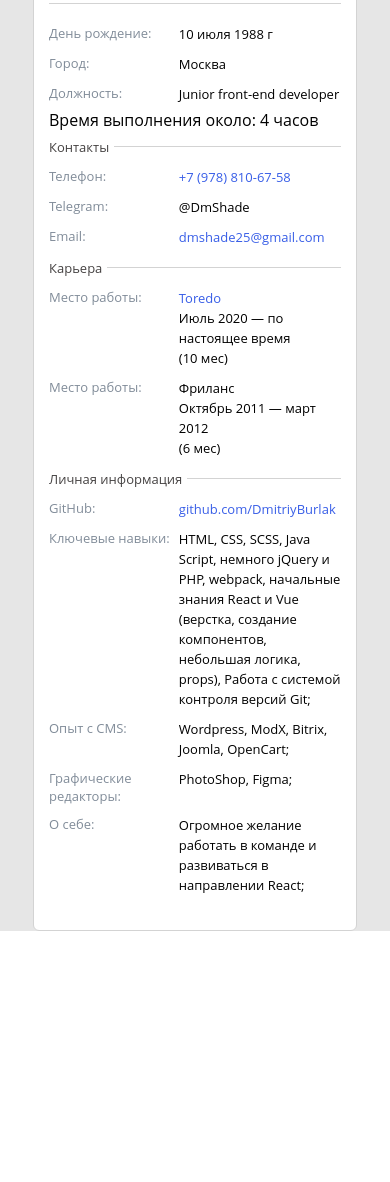
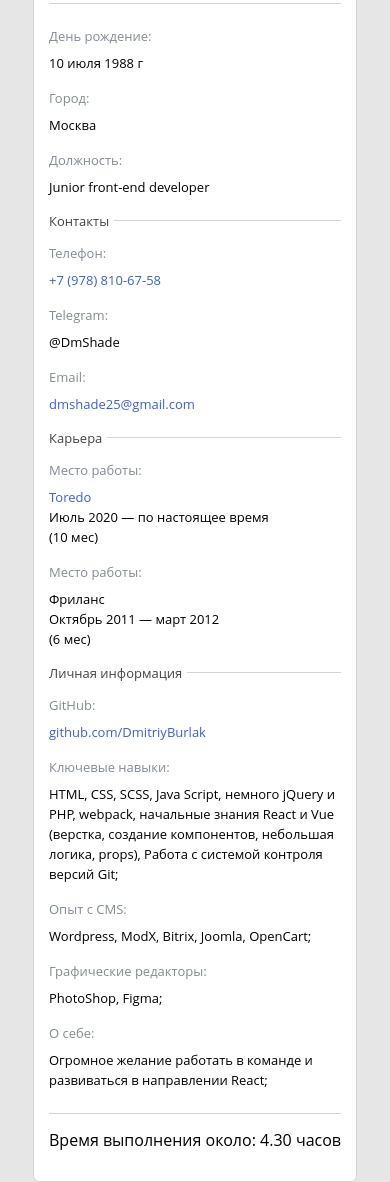
Before and after one commit to DmitriyBurlak/react-resume, a React app: page / in a window 390 px wide. Shown: the part 422-1604 px from the top of the page. Before the commit the page ends 1353 px from the top, so only its background shows below. Built offline with nearby package versions, Linux system fonts and the light colour scheme.

Commit message:
response

```diff
--- a/src/App/components/Body/BodyMain/Main/Main.js
+++ b/src/App/components/Body/BodyMain/Main/Main.js
@@ -20,8 +20,6 @@ const Main = props => (
                 <div className="label">Должность:</div>
                 <div className="labeled">Junior front-end developer</div>
             </div>
-
-            Время выполнения около: 4 часов
         </div>
 
         <div className="item">
@@ -102,6 +100,10 @@ const Main = props => (
             </div>
         </div>
 
+        <div className="item">
+            Время выполнения около: 4.30 часов
+        </div>
+
 
     </div>
 )
--- a/src/App/components/Body/BodyMain/Main/Main.scss
+++ b/src/App/components/Body/BodyMain/Main/Main.scss
@@ -59,3 +59,15 @@
         }
     }
 }
+
+@media screen and (max-width: 450px) {
+    .Main .item__row {
+        flex-direction: column;
+        padding: 8px 0;
+
+        .labeled {
+            padding-top: 8px;
+            width: 100%;
+        }
+    }
+}
```
Also changed, not shown: dist/index_bundle.js.
